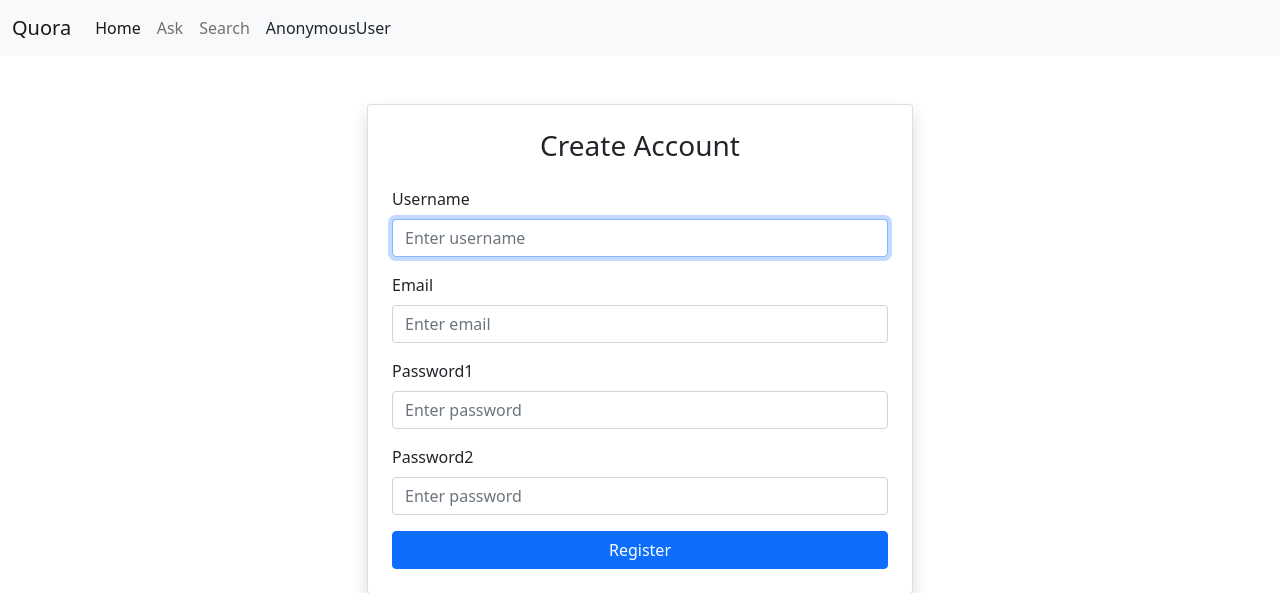
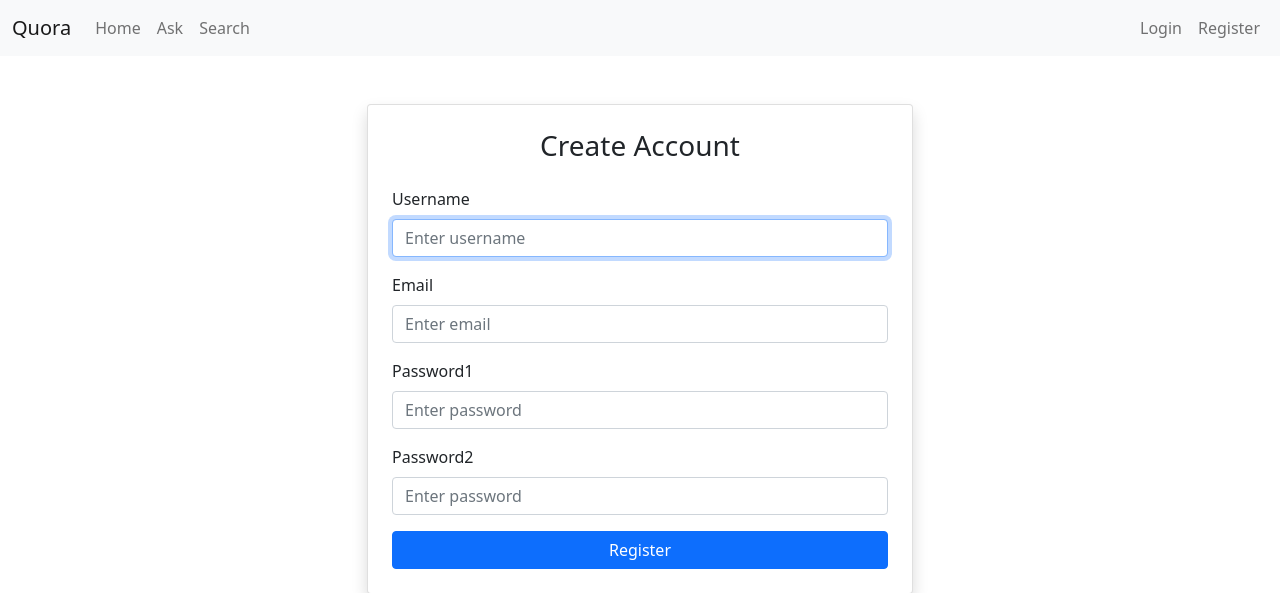
Before and after one commit to raman9514/quora-clone, a Django app: page /account/register/ in a window 1280 px wide. Shown: the top 593 px of the page. Run offline with Django 5.2, Linux system fonts and the light colour scheme; some libraries are stand-ins or nearby versions.

Commit message:
logout add

```diff
--- a/account/urls.py
+++ b/account/urls.py
@@ -2,6 +2,6 @@ from django.urls import path
 from .views import *
 urlpatterns = [
     path("register/", RegisterView.as_view(), name="register"),
-    path("login/", LoginView.as_view(), name="login")
-
+    path("login/", LoginView.as_view(), name="login"),
+    path('logout/', logout_view, name='logout'),
 ]
--- a/account/views.py
+++ b/account/views.py
@@ -3,6 +3,7 @@ from django.shortcuts import render, redirect
 from .forms import CustomUserCreationForm
 from django.contrib.auth.views import LoginView
 from .forms import CustomLoginForm
+from django.contrib.auth import logout
 
 class RegisterView(View):
     def get(self, request):
@@ -20,3 +21,9 @@ class RegisterView(View):
 class LoginView(LoginView):
     form_class = CustomLoginForm
     template_name = 'login.html'
+
+
+
+def logout_view(request):
+    logout(request)
+    return redirect('home')
--- a/quora/settings.py
+++ b/quora/settings.py
@@ -152,3 +152,4 @@ CKEDITOR_5_CONFIGS = {
 # CK EDITOR CONFIGURATION END
 
 LOGIN_URL = 'login'
+LOGIN_REDIRECT_URL = 'my-questions'
--- a/templates/nav.html
+++ b/templates/nav.html
@@ -4,12 +4,22 @@
     <button class="navbar-toggler" type="button" data-bs-toggle="collapse" data-bs-target="#navbarNavAltMarkup" aria-controls="navbarNavAltMarkup" aria-expanded="false" aria-label="Toggle navigation">
       <span class="navbar-toggler-icon"></span>
     </button>
+
     <div class="collapse navbar-collapse" id="navbarNavAltMarkup">
       <div class="navbar-nav">
-          <a class="nav-link active" aria-current="page" href="{% url 'home' %}">Home</a>
+        <a class="nav-link {% if request.path == '/' %}active{% endif %}" href="{% url 'home' %}">Home</a>
         <a class="nav-link" href="{% url 'ask-question' %}">Ask</a>
-          <a class="nav-link" aria-disabled="true" href="{% url 'question-list' %}">Search</a>
-          <a class="nav-link fw-blod text-dark" aria-disabled="true" href="{% url 'my-questions' %}">{{request.user|default:"Guest"}}</a>
+        <a class="nav-link" href="{% url 'question-list' %}">Search</a>
+      </div>
+
+      <div class="navbar-nav ms-auto">
+        {% if user.is_authenticated %}
+          <a class="nav-link fw-bold text-dark" href="{% url 'my-questions' %}">{{ request.user.username }}</a>
+          <a class="nav-link text-danger" href="{% url 'logout' %}">Logout</a>
+        {% else %}
+          <a class="nav-link" href="{% url 'login' %}">Login</a>
+          <a class="nav-link" href="{% url 'register' %}">Register</a>
+        {% endif %}
       </div>
     </div>
   </div>
```
Lines whose indentation alone changed are shown as unchanged.
